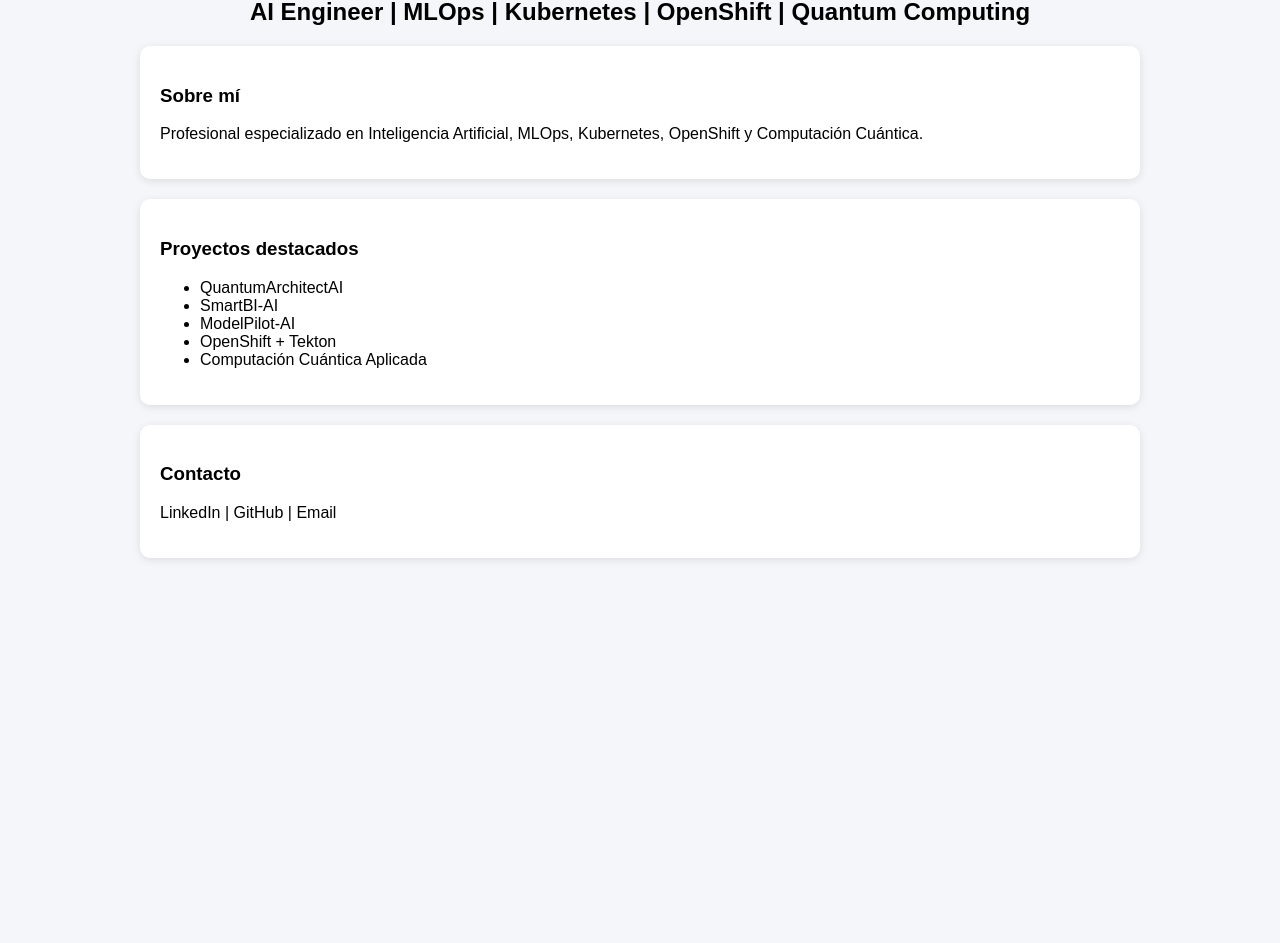
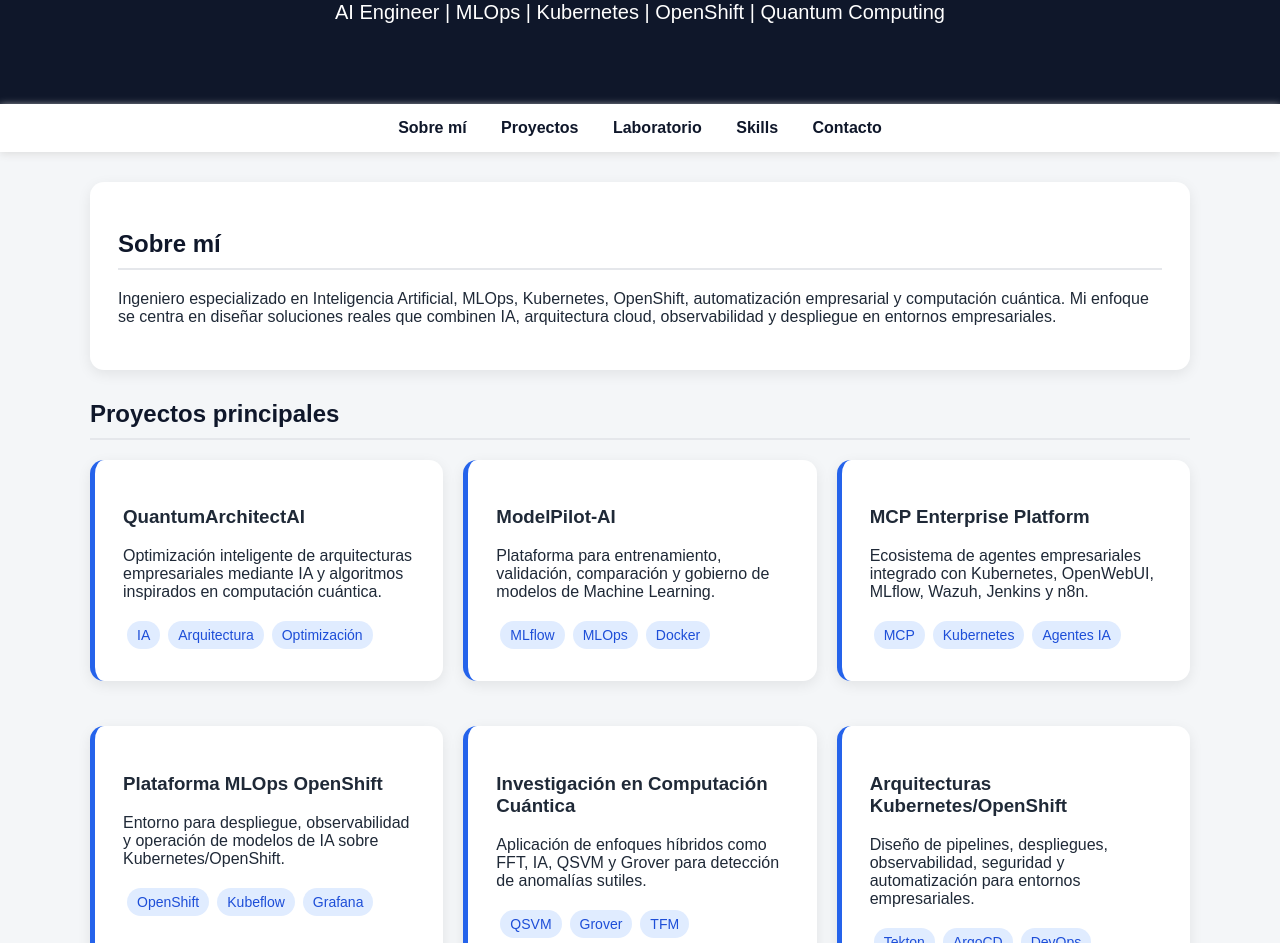
Before and after one commit to jorgemontalvof/jorgemontalvof.github.io, a plain HTML site: page index.html in a window 1280 px wide. Shown: the part 122-1065 px from the top of the page. Before the commit the page ends 800 px from the top, so only its background shows below. Drawn offline with Linux system fonts and the light colour scheme.

Commit message:
Update index.html

```diff
--- a/index.html
+++ b/index.html
@@ -3,65 +3,141 @@
 <head>
 <meta charset="UTF-8">
 <meta name="viewport" content="width=device-width, initial-scale=1.0">
-<title>Jorge Montalvo</title>
-
+<title>Jorge Montalvo | AI, MLOps & Quantum Computing</title>
 <style>
-body{
-    font-family: Arial, sans-serif;
-    max-width:1000px;
-    margin:auto;
-    padding:40px;
-    background:#f4f6f9;
-}
-
-header{
-    text-align:center;
-}
-
-h1{
-    color:#0a66c2;
-}
-
-.card{
-    background:white;
-    padding:20px;
-    margin-top:20px;
-    border-radius:10px;
-    box-shadow:0 2px 8px rgba(0,0,0,.1);
-}
+body{margin:0;font-family:Arial,sans-serif;background:#f4f6f8;color:#1f2937}
+header{background:#0f172a;color:white;padding:60px 20px;text-align:center}
+header h1{font-size:42px;margin:0;color:#60a5fa}
+header p{font-size:20px;margin-top:15px}
+nav{background:white;padding:15px;text-align:center;box-shadow:0 2px 8px #ddd;position:sticky;top:0}
+nav a{margin:0 15px;color:#0f172a;text-decoration:none;font-weight:bold}
+section{max-width:1100px;margin:30px auto;padding:0 20px}
+.card{background:white;border-radius:14px;padding:28px;margin-bottom:25px;box-shadow:0 4px 14px rgba(0,0,0,.08)}
+h2{color:#0f172a;border-bottom:2px solid #e5e7eb;padding-bottom:10px}
+.grid{display:grid;grid-template-columns:repeat(auto-fit,minmax(280px,1fr));gap:20px}
+.project{border-left:5px solid #2563eb}
+.badge{display:inline-block;background:#e0ecff;color:#1d4ed8;padding:6px 10px;border-radius:20px;margin:4px;font-size:14px}
+footer{text-align:center;padding:30px;background:#0f172a;color:white;margin-top:40px}
 </style>
 </head>
-
 <body>
 
 <header>
 <h1>Jorge Montalvo</h1>
-<h2>AI Engineer | MLOps | Kubernetes | OpenShift | Quantum Computing</h2>
+<p>AI Engineer | MLOps | Kubernetes | OpenShift | Quantum Computing</p>
 </header>
 
+<nav>
+<a href="#sobre-mi">Sobre mí</a>
+<a href="#profesionales">Proyectos</a>
+<a href="#laboratorio">Laboratorio</a>
+<a href="#skills">Skills</a>
+<a href="#contacto">Contacto</a>
+</nav>
+
+<section id="sobre-mi">
 <div class="card">
-<h3>Sobre mí</h3>
+<h2>Sobre mí</h2>
 <p>
-Profesional especializado en Inteligencia Artificial,
-MLOps, Kubernetes, OpenShift y Computación Cuántica.
+Ingeniero especializado en Inteligencia Artificial, MLOps, Kubernetes, OpenShift,
+automatización empresarial y computación cuántica. Mi enfoque se centra en diseñar
+soluciones reales que combinen IA, arquitectura cloud, observabilidad y despliegue
+en entornos empresariales.
 </p>
 </div>
+</section>
 
+<section id="profesionales">
+<h2>Proyectos principales</h2>
+<div class="grid">
+
+<div class="card project">
+<h3>QuantumArchitectAI</h3>
+<p>Optimización inteligente de arquitecturas empresariales mediante IA y algoritmos inspirados en computación cuántica.</p>
+<span class="badge">IA</span><span class="badge">Arquitectura</span><span class="badge">Optimización</span>
+</div>
+
+<div class="card project">
+<h3>ModelPilot-AI</h3>
+<p>Plataforma para entrenamiento, validación, comparación y gobierno de modelos de Machine Learning.</p>
+<span class="badge">MLflow</span><span class="badge">MLOps</span><span class="badge">Docker</span>
+</div>
+
+<div class="card project">
+<h3>MCP Enterprise Platform</h3>
+<p>Ecosistema de agentes empresariales integrado con Kubernetes, OpenWebUI, MLflow, Wazuh, Jenkins y n8n.</p>
+<span class="badge">MCP</span><span class="badge">Kubernetes</span><span class="badge">Agentes IA</span>
+</div>
+
+<div class="card project">
+<h3>Plataforma MLOps OpenShift</h3>
+<p>Entorno para despliegue, observabilidad y operación de modelos de IA sobre Kubernetes/OpenShift.</p>
+<span class="badge">OpenShift</span><span class="badge">Kubeflow</span><span class="badge">Grafana</span>
+</div>
+
+<div class="card project">
+<h3>Investigación en Computación Cuántica</h3>
+<p>Aplicación de enfoques híbridos como FFT, IA, QSVM y Grover para detección de anomalías sutiles.</p>
+<span class="badge">QSVM</span><span class="badge">Grover</span><span class="badge">TFM</span>
+</div>
+
+<div class="card project">
+<h3>Arquitecturas Kubernetes/OpenShift</h3>
+<p>Diseño de pipelines, despliegues, observabilidad, seguridad y automatización para entornos empresariales.</p>
+<span class="badge">Tekton</span><span class="badge">ArgoCD</span><span class="badge">DevOps</span>
+</div>
+
+</div>
+</section>
+
+<section id="laboratorio">
+<h2>Laboratorio personal de innovación</h2>
 <div class="card">
-<h3>Proyectos destacados</h3>
+<p>Prototipos e ideas personales orientadas a IA aplicada, visión por computador, automatización y productos digitales.</p>
 <ul>
-<li>QuantumArchitectAI</li>
-<li>SmartBI-AI</li>
-<li>ModelPilot-AI</li>
-<li>OpenShift + Tekton</li>
-<li>Computación Cuántica Aplicada</li>
+<li>ChefAI — Asistente de cocina con visión artificial.</li>
+<li>TasteAI — Recomendación gastronómica mediante voz e IA.</li>
+<li>VoiceCoderAI — Programación asistida por voz.</li>
+<li>SmartInfra — Creación de infraestructuras cloud mediante texto o voz.</li>
+<li>MediBrief AI — Interpretación de informes médicos con IA.</li>
+<li>JobIA — Búsqueda inteligente de empleo.</li>
+<li>SketchLogic — Automatización de despliegues WebLogic/Jenkins/Ansible.</li>
 </ul>
 </div>
+</section>
 
+<section id="skills">
+<h2>Áreas técnicas</h2>
 <div class="card">
-<h3>Contacto</h3>
-<p>LinkedIn | GitHub | Email</p>
+<span class="badge">Python</span>
+<span class="badge">FastAPI</span>
+<span class="badge">Machine Learning</span>
+<span class="badge">IA Generativa</span>
+<span class="badge">MLOps</span>
+<span class="badge">Kubernetes</span>
+<span class="badge">OpenShift</span>
+<span class="badge">Tekton</span>
+<span class="badge">ArgoCD</span>
+<span class="badge">Docker</span>
+<span class="badge">Prometheus</span>
+<span class="badge">Grafana</span>
+<span class="badge">MLflow</span>
+<span class="badge">Computación Cuántica</span>
 </div>
+</section>
+
+<section id="contacto">
+<div class="card">
+<h2>Contacto</h2>
+<p>GitHub: <strong>jorgemontalvof</strong></p>
+<p>LinkedIn: añade aquí tu enlace profesional.</p>
+<p>Email: añade aquí tu correo profesional si deseas hacerlo público.</p>
+</div>
+</section>
+
+<footer>
+<p>© 2026 Jorge Montalvo — Portfolio profesional</p>
+</footer>
 
 </body>
 </html>
```
